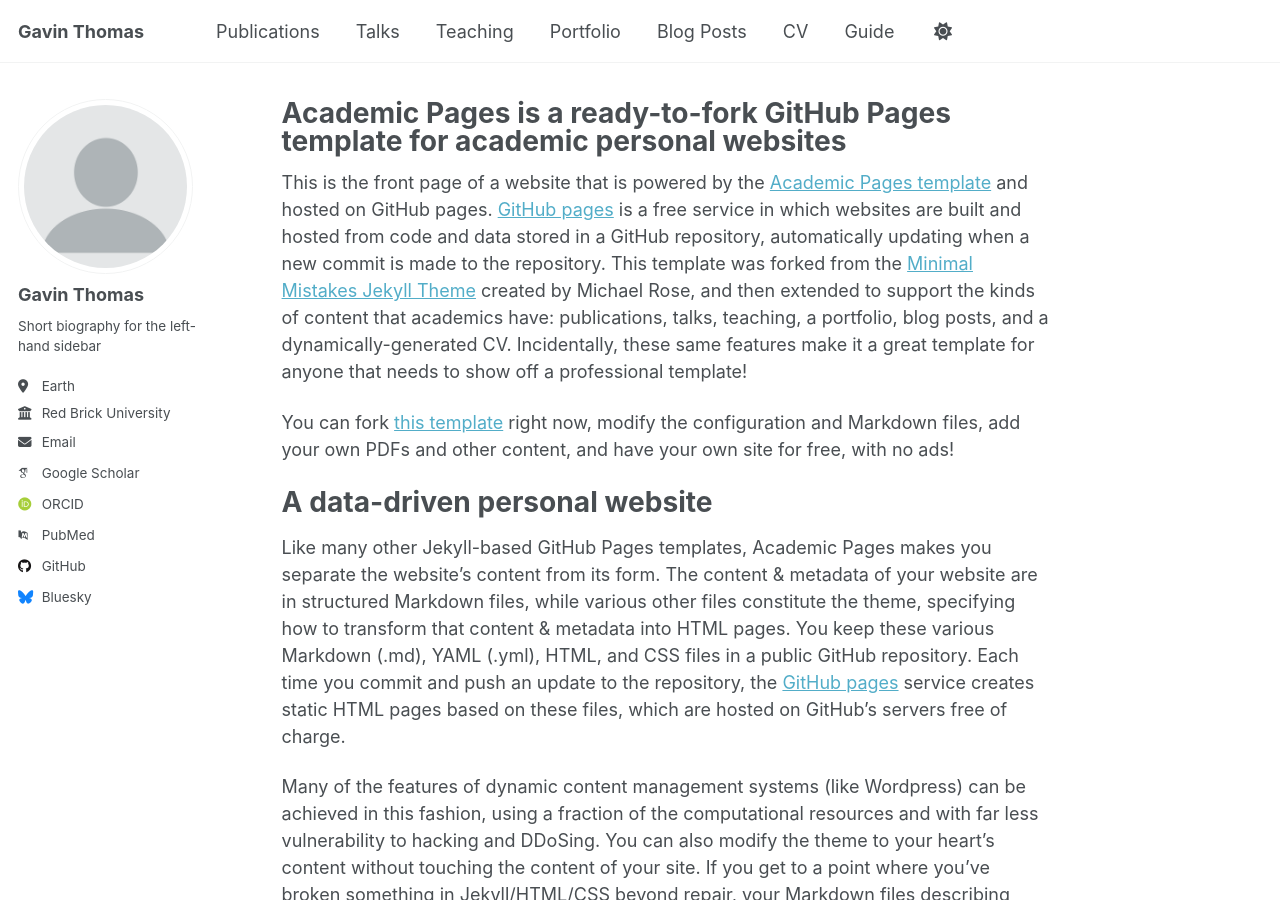
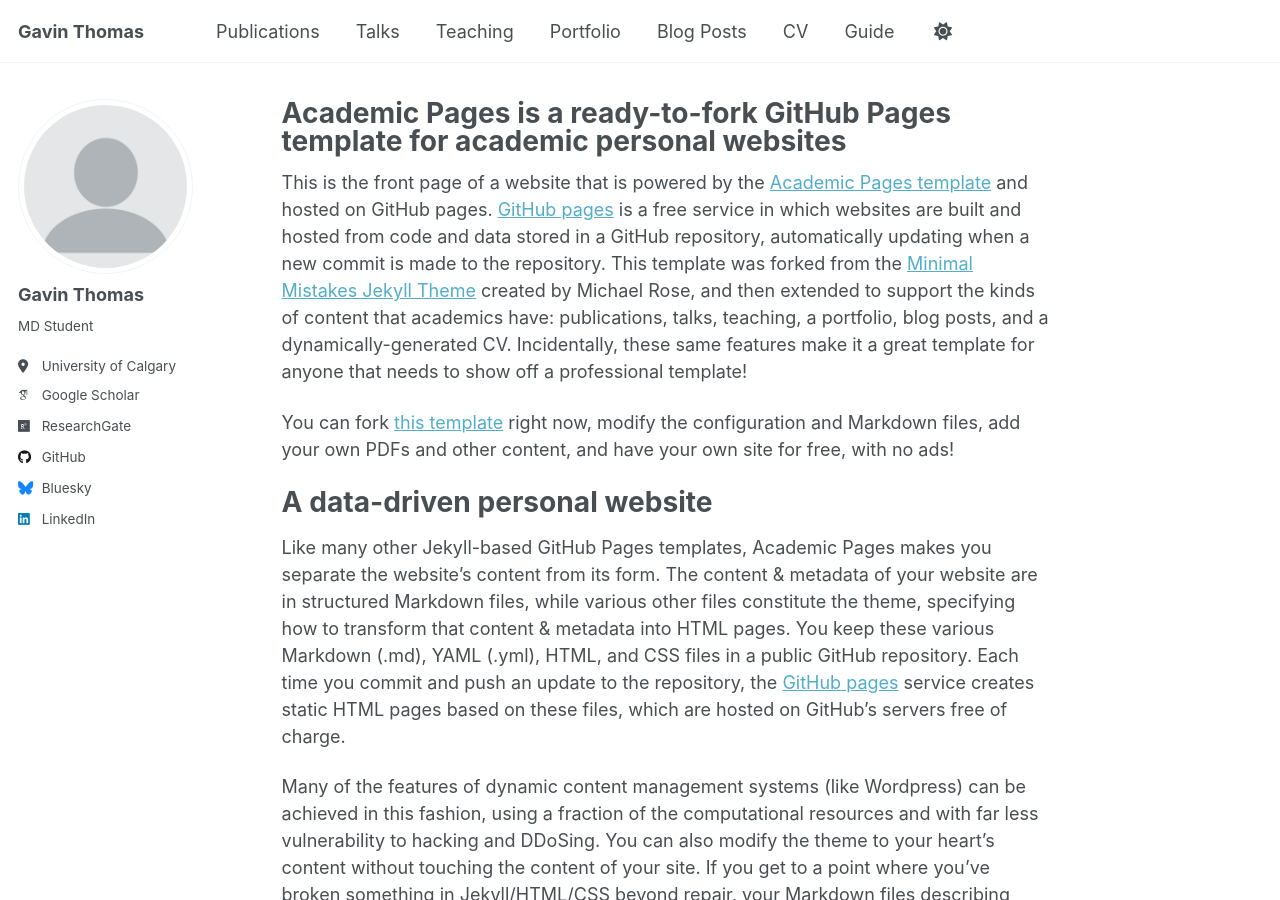
Before and after one commit to Gavin-Thomas/website, a Jekyll site: the page built from _pages/about.md, in a window 1280 px wide and 900 px high. Built offline with Jekyll 4.4.1, drawn with Linux system fonts in a browser that asks for light colours; some web fonts are replaced; a script that is not in the unit is left out.

Commit message:
Update _config.yml
Signed-off-by: Gavin Thomas <123608443+Gavin-Thomas@users.noreply.github.com>

```diff
--- a/_config.yml
+++ b/_config.yml
@@ -12,7 +12,7 @@
 title                    : "Gavin Thomas"
 title_separator          : "-"
 name                     : &name "Gavin Thomas"
-description              : &description "Gavin Thomas, MD Student"
+description              : &description "Gavin Thomas"
 url                      : https://academicpages.github.io # the base hostname & protocol for your site e.g. "https://[your GitHub username].github.io" or if you already have some other page hosted on Github then use "https://[your GitHub username].github.io/[Your Repo Name]"
 baseurl                  : "" # the subpath of your site, e.g. "/blog"
 repository               : "academicpages/academicpages.github.io"
@@ -25,21 +25,21 @@
   avatar           : "profile.png"
   name             : "Gavin Thomas"
   pronouns         : # example: "she/her"
-  bio              : "Short biography for the left-hand sidebar"
-  location         : "Earth"
-  employer         : "Red Brick University"
+  bio              : "MD Student"
+  location         : "University of Calgary"
+  employer         : # "Red Brick University"
   uri              : # URL
-  email            : "gavin.thomas@ucalgary.ca"
+  email            : # "gavin.thomas@ucalgary.ca"
 
   # Academic websites
   academia         : # URL
   arxiv            : # URL - Update with the correct link to your profile
-  googlescholar    : "https://scholar.google.com/citations?user=PS_CX0AAAAAJ"
+  googlescholar    : "https://scholar.google.ca/citations?user=iUa2y8wAAAAJ&hl=en"
   impactstory      : # URL
-  orcid            : "http://orcid.org/yourorcidurl"
+  orcid            : # "http://orcid.org/yourorcidurl"
   semantic         : # URL
-  pubmed           : "https://www.ncbi.nlm.nih.gov/pubmed/?term=john+snow"
-  researchgate     : # URL
+  pubmed           : # "https://www.ncbi.nlm.nih.gov/pubmed/?term=john+snow"
+  researchgate     : "https://www.researchgate.net/profile/Gavin-Thomas-21/research"
   scopus           : # URL
 
   # Repositories and software development
@@ -61,7 +61,7 @@
   keybase          : # Username
   instagram        : # Username
   lastfm           : # Username
-  linkedin         : # Username
+  linkedin         : "https://www.linkedin.com/in/gavin-thomas-546942148/"
   mastodon         : # URL
   medium           : # URL
   pinterest        : # Username
```
